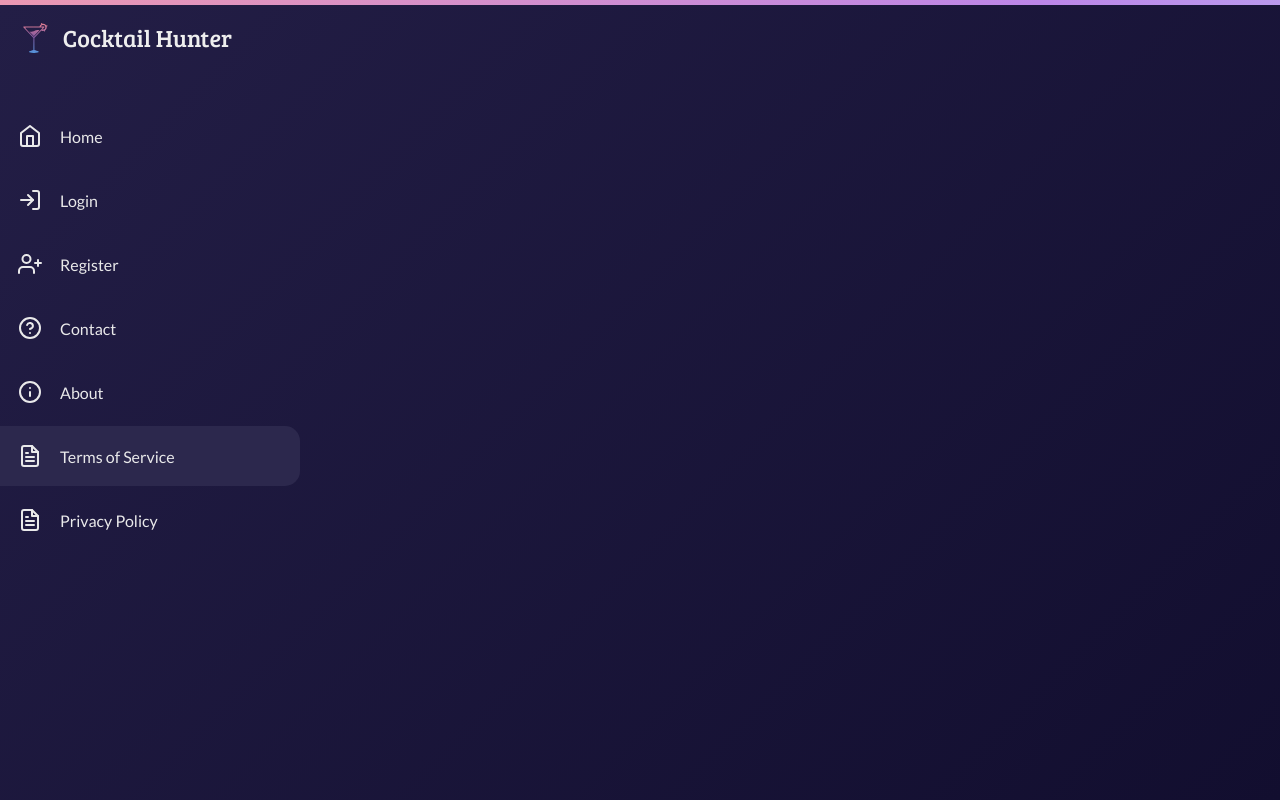
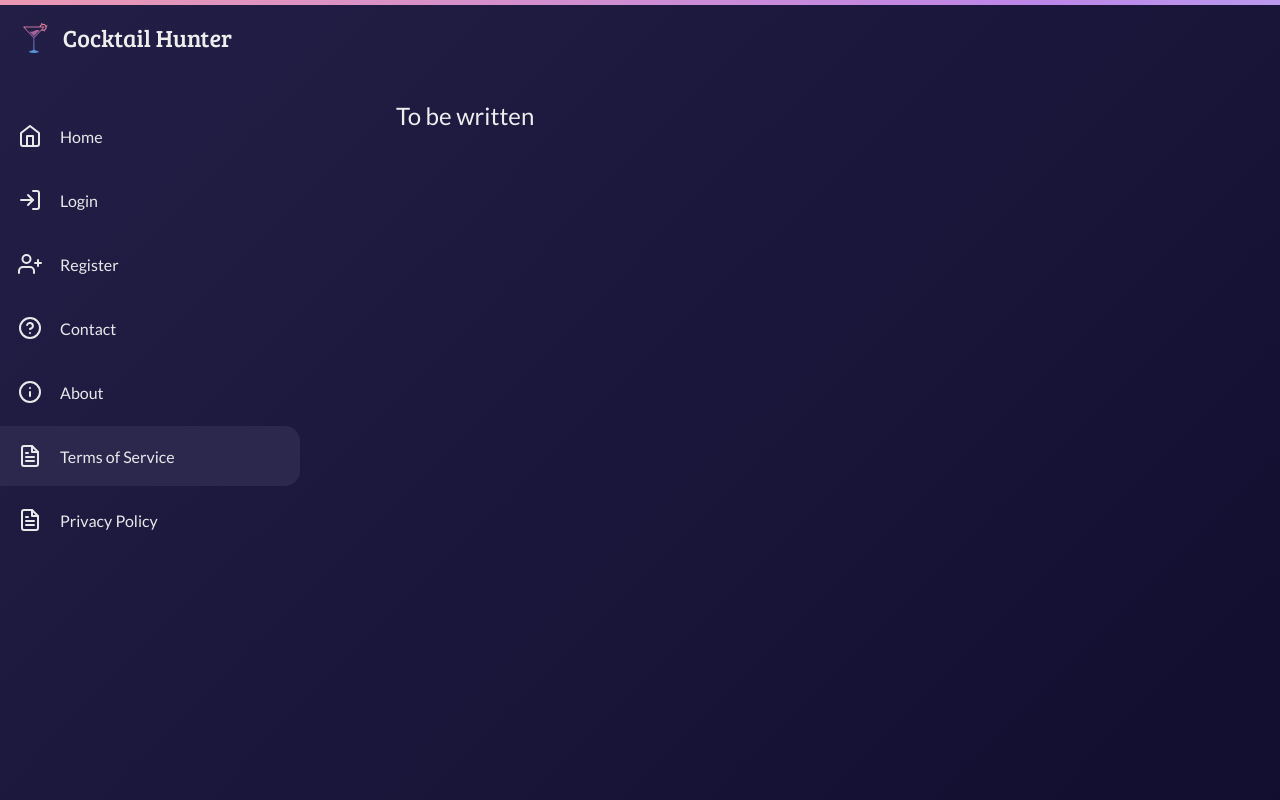
Before and after one commit to Cocktail-Hunter/nextjs, a React (Create React App) app: page /terms-of-service in a window 1280 px wide. Built offline with nearby package versions, Linux system fonts and the light colour scheme.

Commit message:
Add terms of service page

```diff
--- a/src/App.tsx
+++ b/src/App.tsx
@@ -16,6 +16,7 @@ import Refresh from "./Pages/Refresh";
 import Nav from "./Components/Nav";
 import Header from "./Components/Header";
 import About from "./Pages/About";
+import TermsOfService from "./Pages/TermsOfService";
 
 import {AuthContext} from "./Contexts/Auth";
 
@@ -68,6 +69,9 @@ const App = () => {
             <Route path="/policy">
               <PrivacyPolicy/>
             </Route>
+            <Route path="/terms-of-service">
+              <TermsOfService/>
+            </Route>
             <Route path="/about">
               <About/>
             </Route>
--- /dev/null
+++ b/src/Pages/TermsOfService.tsx
@@ -0,0 +1,9 @@
+import { FC } from "react";
+
+const Home: FC = () => (
+  <div className="page termsOfService">
+    <h2>To be written</h2>
+  </div>
+);
+
+export default Home;
```
